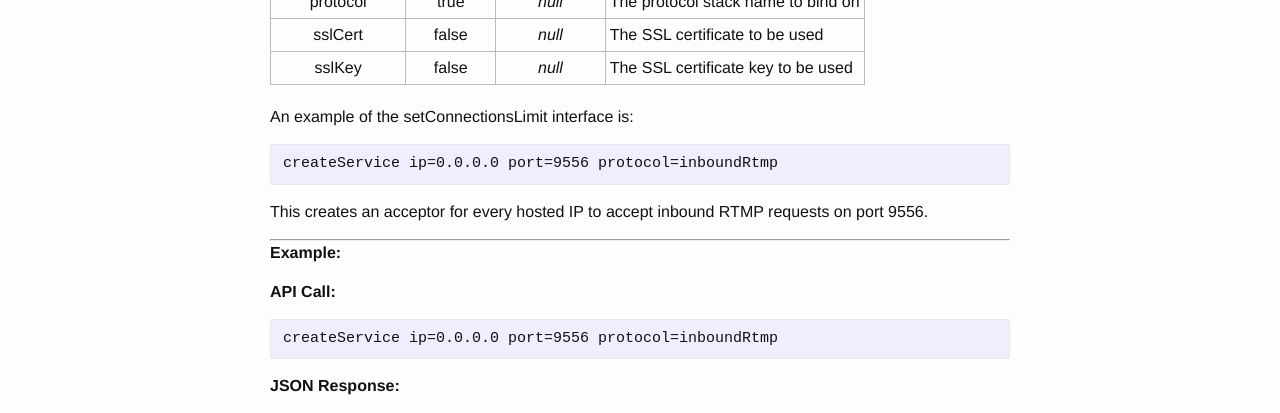
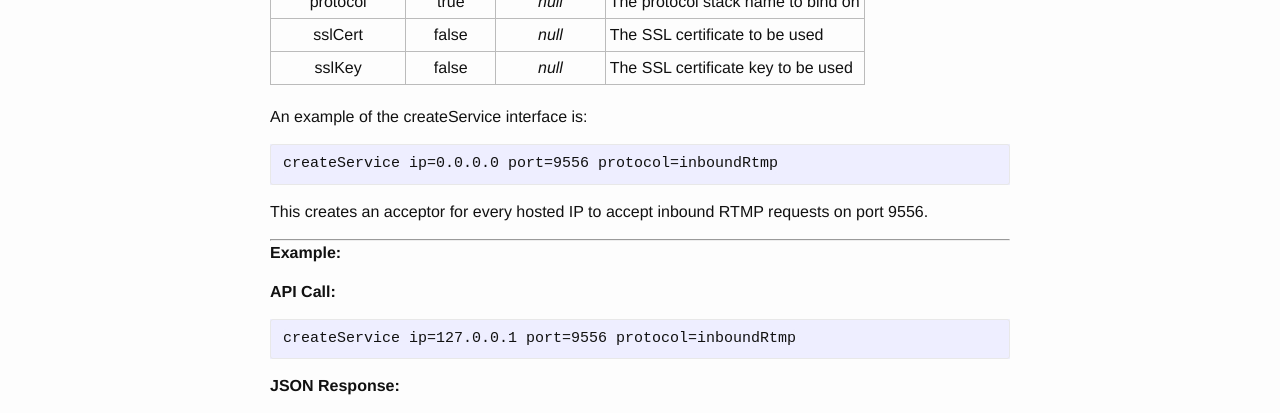
Before and after one commit to EvoStream/ems_api_definition, a Jekyll site: the page built from _posts/2016-01-01-createService.md, in a window 1280 px wide. Shown: the part 422-835 px from the top of the page. Built offline with Jekyll 4.4.1, drawn with Linux system fonts in a browser that asks for light colours.

Commit message:
corrected API name
setConnectionsLimit to createService

````diff
--- a/_posts/2016-01-01-createService.md
+++ b/_posts/2016-01-01-createService.md
@@ -18,7 +18,7 @@ This function has the following parameters:
 |      sslCert       |     false     |      *null*       | The SSL certificate to be used     |
 |       sslKey       |     false     |      *null*       | The SSL certificate key to be used |
 
-An example of the setConnectionsLimit interface is:
+An example of the createService interface is:
 
 ```
 createService ip=0.0.0.0 port=9556 protocol=inboundRtmp
@@ -33,7 +33,7 @@ This creates an acceptor for every hosted IP to accept inbound RTMP requests on
 **API Call:**
 
 ```
-createService ip=0.0.0.0 port=9556 protocol=inboundRtmp
+createService ip=127.0.0.1 port=9556 protocol=inboundRtmp
 ```
 
 **JSON Response:**
````
